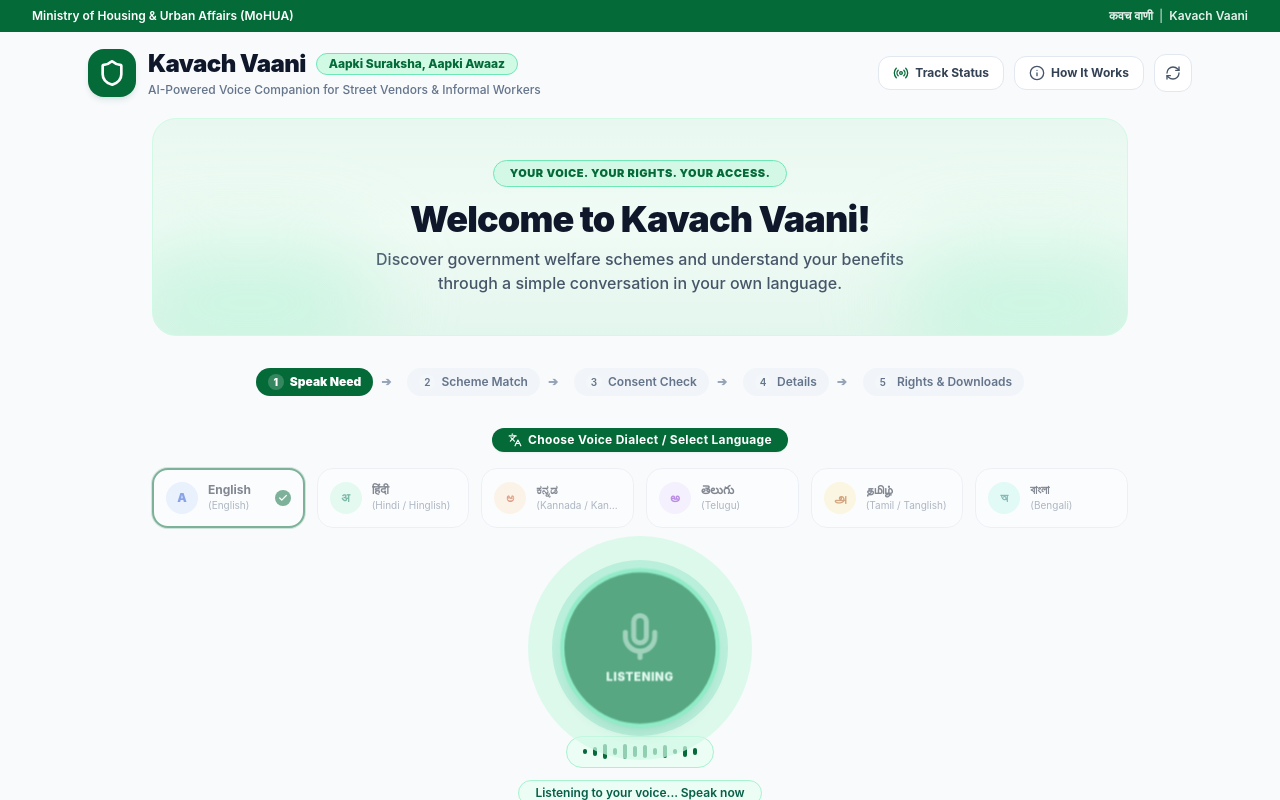
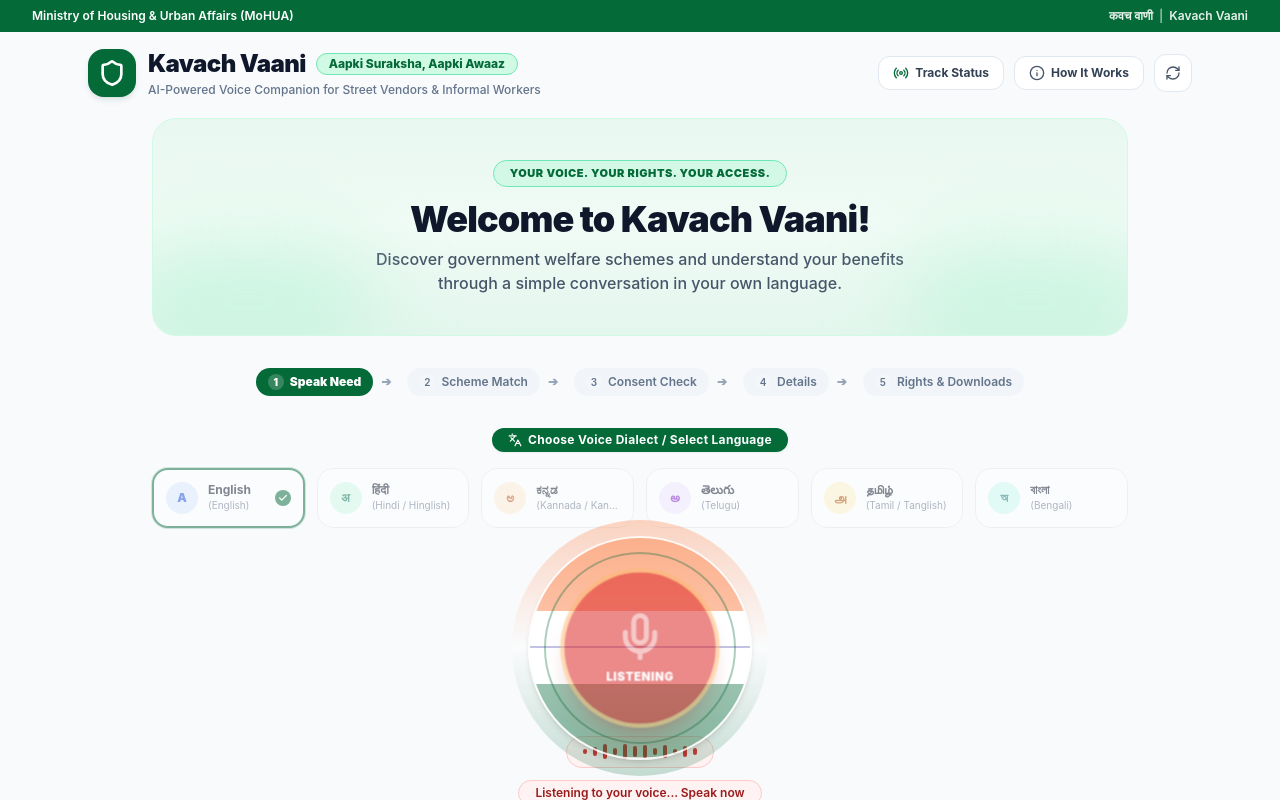
Before and after one commit to DEEKSHITH439/kavach-vaani, a React (Vite) app: page / in a window 1280 px wide. Both pictures are taken after a click on the button "TAP TO SPEAK". Shown: the top 800 px of the page. Built offline with nearby package versions, Linux system fonts and the light colour scheme.

Commit message:
Update central voice button to red with Indian flag tricolor outer aura

```diff
--- a/src/components/VoiceVisualizer.tsx
+++ b/src/components/VoiceVisualizer.tsx
@@ -17,37 +17,58 @@ export const VoiceVisualizer: React.FC<VoiceVisualizerProps> = ({
   return (
     <div className="flex flex-col items-center justify-center my-3 sm:my-5">
       <div className="relative flex items-center justify-center">
-        {/* Soft emerald glow aura in background as in reference */}
-        <div className={`absolute w-44 h-44 sm:w-56 sm:h-56 rounded-full transition-all duration-300 pointer-events-none ${
-          isSpeaking ? 'bg-emerald-200/80 animate-pulse' : 'bg-emerald-100/70'
-        }`} />
+        {/* Indian Flag Tricolor Outer Aura ("Outlet")
+            Layers: Saffron (Kesari #FF671F / #FF9933) on outer glow,
+            Pure White (#FFFFFF) middle circle with Navy accent,
+            and India Green (#046A38 / #138808) inner border */}
 
-        {/* Soft ripple aura rings when listening */}
+        {/* Layer 1: Outermost Saffron / Kesari Glow Aura */}
+        <div
+          className={`absolute w-52 h-52 sm:w-64 sm:h-64 rounded-full transition-all duration-500 pointer-events-none p-1.5 ${
+            isSpeaking
+              ? 'bg-gradient-to-tr from-[#FF671F]/50 via-white/40 to-[#046A38]/50 animate-spin [animation-duration:8s] blur-[2px]'
+              : isListening
+              ? 'bg-gradient-to-t from-[#046A38]/40 via-white/50 to-[#FF671F]/50 animate-pulse'
+              : 'bg-gradient-to-b from-[#FF671F]/30 via-white/40 to-[#046A38]/30 shadow-lg'
+          }`}
+        />
+
+        {/* Layer 2: Flag Tricolor Concentric Disc - Saffron top, White middle, Green bottom */}
+        <div className="absolute w-44 h-44 sm:w-56 sm:h-56 rounded-full overflow-hidden flex flex-col pointer-events-none shadow-md border-2 border-white/80">
+          <div className="flex-1 bg-[#FF671F] opacity-35" />
+          <div className="flex-1 bg-white opacity-95 flex items-center justify-center">
+            {/* Subtle Ashoka Blue Ring accent in white band */}
+            <div className="w-full h-[2px] bg-[#06038D]/25" />
+          </div>
+          <div className="flex-1 bg-[#046A38] opacity-35" />
+        </div>
+
+        {/* Dynamic ripple rings when listening (Tricolor pulses) */}
         {isListening && (
           <>
-            <div className="absolute w-52 h-52 rounded-full bg-emerald-500/20 animate-ping pointer-events-none" />
-            <div className="absolute w-44 h-44 rounded-full bg-emerald-500/30 animate-pulse pointer-events-none" />
+            <div className="absolute w-56 h-56 rounded-full border-2 border-[#FF671F]/60 animate-ping pointer-events-none" />
+            <div className="absolute w-48 h-48 rounded-full border-2 border-[#046A38]/60 animate-pulse pointer-events-none" />
           </>
         )}
 
-        {/* Pulsing emerald rings when assistant is speaking */}
+        {/* Pulsing rings when assistant is speaking */}
         {isSpeaking && (
           <>
-            <div className="absolute w-56 h-56 rounded-full bg-emerald-500/20 animate-ping pointer-events-none" />
-            <div className="absolute w-48 h-48 rounded-full bg-emerald-500/30 animate-pulse pointer-events-none" />
+            <div className="absolute w-60 h-60 rounded-full border-2 border-[#FF671F]/70 animate-ping pointer-events-none" />
+            <div className="absolute w-50 h-50 rounded-full border-2 border-[#06038D]/60 animate-pulse pointer-events-none" />
           </>
         )}
 
-        {/* Central Round Green Button - shows Speaker icon when speaking, Mic icon when listening/idle */}
+        {/* Central Round Red Button - Requested Red color with White text/icon */}
         <button
           onClick={onClick}
           aria-label={isListening ? "Stop listening" : isSpeaking ? "Stop speaking" : "Tap to speak"}
-          className={`relative z-10 w-32 h-32 sm:w-36 sm:h-36 rounded-full flex flex-col items-center justify-center transition-all duration-300 active:scale-95 cursor-pointer shadow-lg ${
+          className={`relative z-10 w-32 h-32 sm:w-36 sm:h-36 rounded-full flex flex-col items-center justify-center transition-all duration-300 active:scale-95 cursor-pointer shadow-xl ${
             isSpeaking
-              ? 'bg-[#046A38] text-white ring-4 ring-emerald-300 scale-105 shadow-emerald-700/40'
+              ? 'bg-[#DC2626] text-white ring-4 ring-amber-300 scale-105 shadow-red-700/50'
               : isListening
-              ? 'bg-[#046A38] text-white ring-4 ring-emerald-300 scale-105 animate-pulse shadow-emerald-700/30'
-              : 'bg-[#046A38] hover:bg-[#03542c] text-white shadow-emerald-800/20 hover:scale-102'
+              ? 'bg-[#DC2626] text-white ring-4 ring-orange-300 scale-105 animate-pulse shadow-red-700/40'
+              : 'bg-[#DC2626] hover:bg-[#B91C1C] text-white shadow-red-800/35 hover:scale-102 ring-2 ring-white/60'
           }`}
         >
           {isSpeaking ? (
@@ -55,7 +76,7 @@ export const VoiceVisualizer: React.FC<VoiceVisualizerProps> = ({
           ) : (
             <Mic className={`w-11 h-11 sm:w-12 sm:h-12 ${isListening ? 'animate-pulse' : ''} text-white stroke-[2.4]`} />
           )}
-          <span className="text-[11px] font-black uppercase tracking-wider mt-1.5 text-white">
+          <span className="text-[11px] font-black uppercase tracking-wider mt-1.5 text-white drop-shadow-sm">
             {isSpeaking ? 'SPEAKING' : isListening ? 'LISTENING' : 'TAP TO SPEAK'}
           </span>
         </button>
@@ -63,11 +84,11 @@ export const VoiceVisualizer: React.FC<VoiceVisualizerProps> = ({
 
       {/* Visual rhythmic soundwave bars (active when listening or speaking) */}
       {(isListening || isSpeaking) && (
-        <div className="h-8 flex items-center justify-center gap-1.5 mt-4 px-4 py-1.5 rounded-full bg-emerald-50 border border-emerald-200 shadow-2xs">
+        <div className="h-8 flex items-center justify-center gap-1.5 mt-4 px-4 py-1.5 rounded-full bg-red-50 border border-red-200 shadow-2xs">
           {[30, 65, 95, 50, 100, 75, 85, 40, 90, 35, 70, 45].map((h, i) => (
             <div
               key={i}
-              className="w-1 rounded-full bg-[#046A38] transition-all duration-150"
+              className="w-1 rounded-full bg-[#DC2626] transition-all duration-150"
               style={{
                 height: `${Math.max(20, h * 0.85)}%`,
                 animationDuration: `${0.5 + (i * 0.08)}s`
@@ -79,7 +100,7 @@ export const VoiceVisualizer: React.FC<VoiceVisualizerProps> = ({
 
       {/* Spoken Status pill label when active */}
       {statusLabel && (isListening || isSpeaking) && (
-        <div className="mt-3 px-4 py-1 rounded-full bg-emerald-50 border border-emerald-200 text-xs font-semibold text-emerald-800 text-center max-w-sm">
+        <div className="mt-3 px-4 py-1 rounded-full bg-red-50 border border-red-200 text-xs font-semibold text-red-800 text-center max-w-sm">
           {statusLabel}
         </div>
       )}
```
